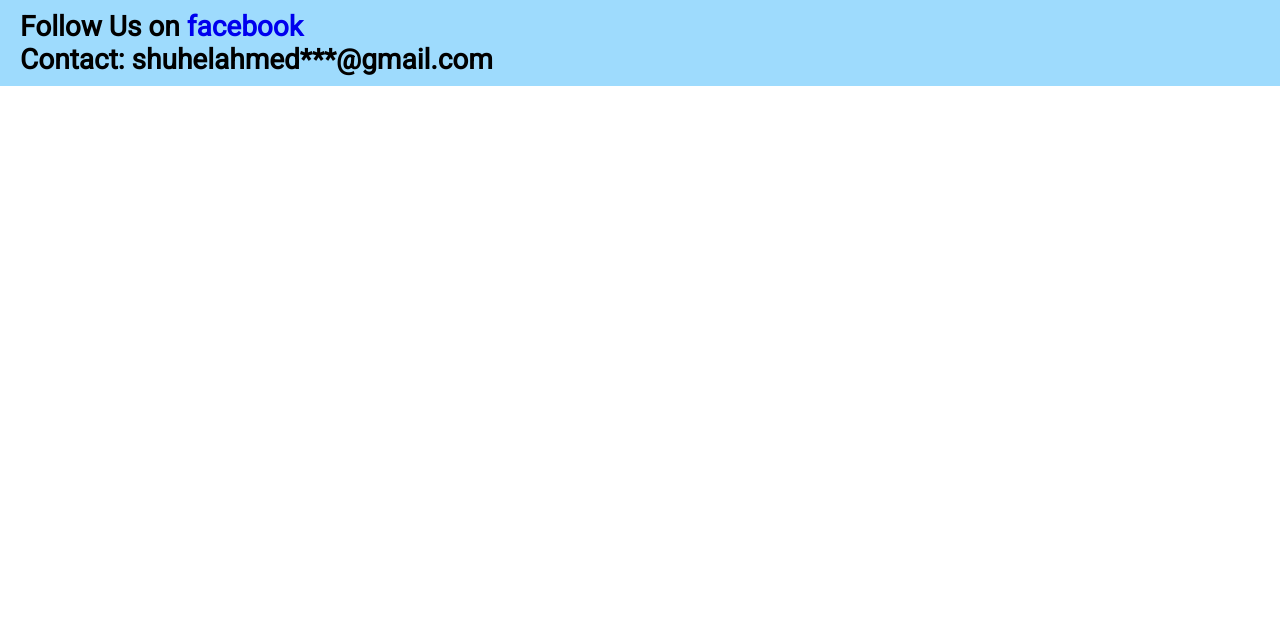
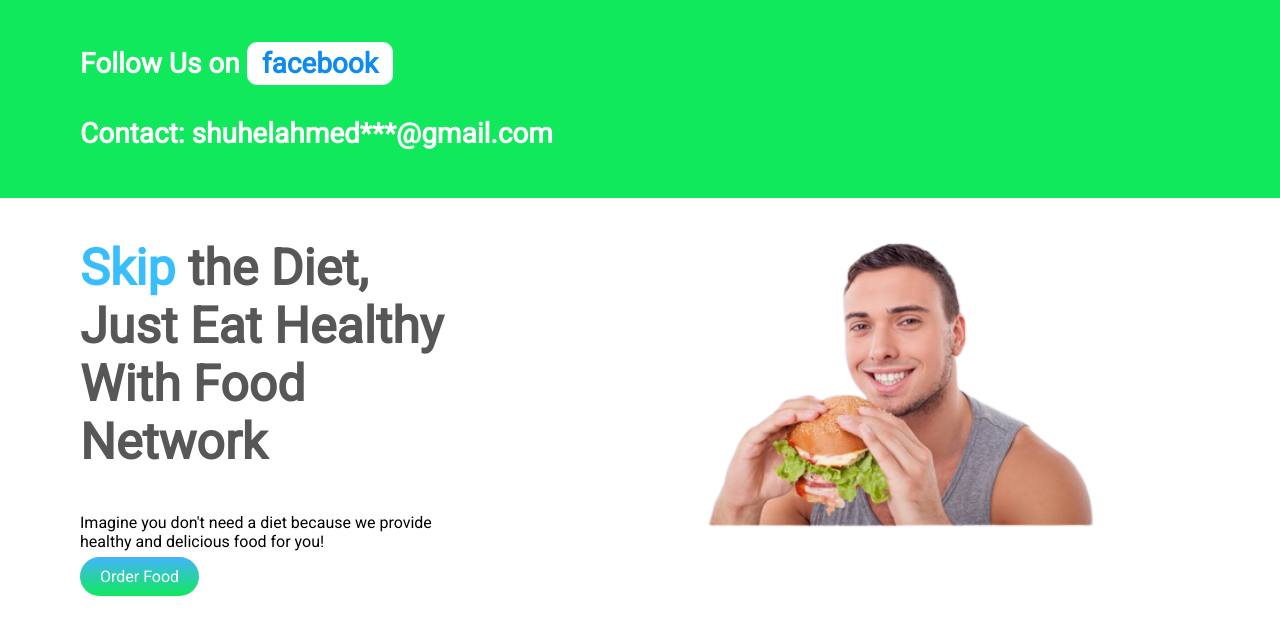
Before and after one commit to shuhelahm/food-network, a plain HTML site: page index.html in a window 1280 px wide. Drawn offline with Linux system fonts and the light colour scheme.

Commit message:
banner-part-added

```diff
--- a/index.html
+++ b/index.html
@@ -11,9 +11,21 @@
     <link rel="stylesheet" href="style.css">
 </head>
 <body>
-    <section class="header-section">
-        <h4>Follow Us on <a href="https://www.facebook.com">facebook</a></h4>
-        <h4>Contact: shuhelahmed***@gmail.com</h4>
+    <section>
+        <div class="header-section">
+            <h4>Follow Us on <a href="https://www.facebook.com" class="header-link">facebook</a></h4>
+            <h4>Contact: shuhelahmed***@gmail.com</h4>
+        </div>
+    </section>
+    <section class="banner-section flexible-content">
+        <div class="banner-section-left">
+            <h1><span id="skip">Skip</span> the Diet, Just Eat Healthy With Food Network</h1>
+            <p>Imagine you don't need a diet because we provide healthy and delicious food for you!</p>
+            <a target="_blank" href="https://www.foodpanda.com">Order Food</a>
+        </div>
+        <div class="banner-section-right">
+            <img src="img/attractive-man-eating-hamburger-he-260nw-310832510-removebg-preview.png" alt="">
+        </div>
     </section>
 </body>
 </html>
--- a/style.css
+++ b/style.css
@@ -1,18 +1,57 @@
-*{
-    margin: 0;
-    padding: 0;
-}
+
 body{
     font-family: 'Roboto', sans-serif;
+    margin: 0;
 }
 a{
     text-decoration: none;
 }
+.flexible-content{
+    display: flex;
+}
 .header-section{
-    background-color: rgba(63, 184, 252, 0.5);
+    background-color: #10e95c;
     padding: 10px 0;
+    color: white;
 }
 .header-section h4{
-    margin-left: 20px;
+    margin-left: 80px;
     font-size: 28px;
 }
+.header-link{
+    color: #0D8BF0;
+    background-color: white;
+    padding: 5px 15px;
+    border-radius: 10px;
+}
+.header-link:hover{
+    color: white;
+    background-color: #0D8BF0;
+}
+.banner-section{
+    margin-bottom: 50px;
+}
+.banner-section-left{
+    width: 30%;
+    margin-left: 80px
+}
+.banner-section-left h1{
+    font-size: 50px;
+    color: #575757;
+}
+.banner-section-left a{
+    padding: 10px 20px;
+    border-radius: 30px;
+    background-image: linear-gradient(#44B4FC, #10e95c);
+    color: white;
+}
+#skip{
+    color: #38BEFD;
+}
+.banner-section-right{
+    width: 50%;
+}
+.banner-section-right img{
+    width: 70%;
+    margin:30px 0 0 200px;
+}
```
Also changed, not shown: img/7.png (renamed from 7.png), img/Frame 57.jpg (renamed from Frame 57.jpg), img/Project Cover.jpg (renamed from Project Cover.jpg), img/Project Cover1.jpg (renamed from Project Cover1.jpg), img/attractive-man-eating-hamburger-he-260nw-310832510-removebg-preview.png (renamed from attractive-man-eating-hamburger-he-260nw-310832510-removebg-preview.png), img/young-guy-holding-fresh-burger_79782-176-removebg-preview.png (renamed from young-guy-holding-fresh-burger_79782-176-removebg-preview.png), 4 other files.
